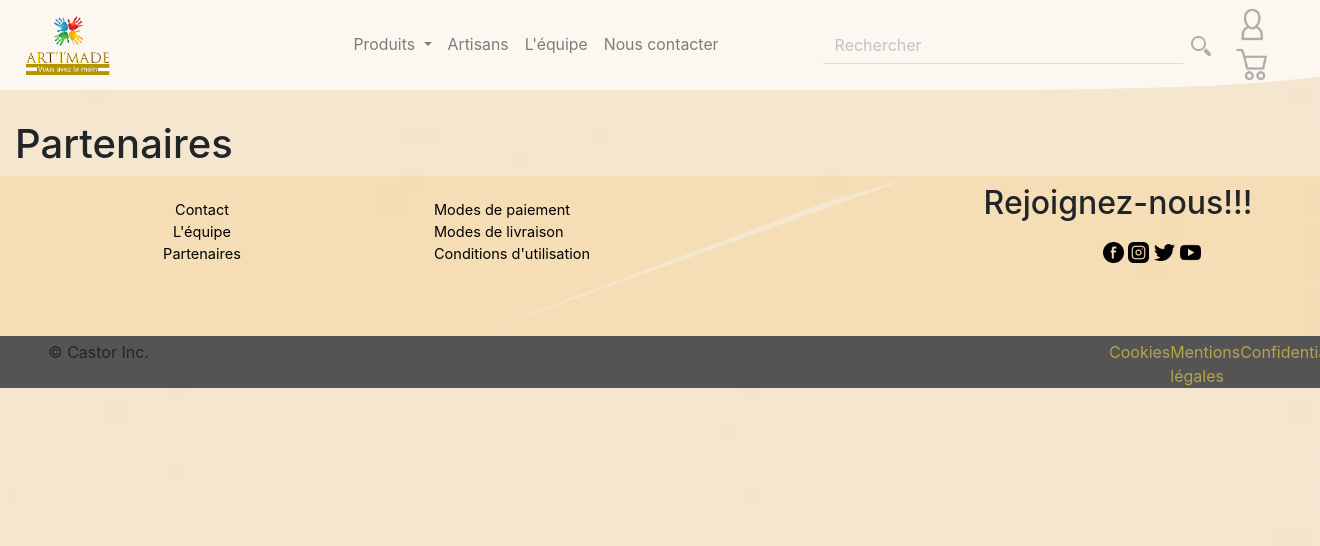
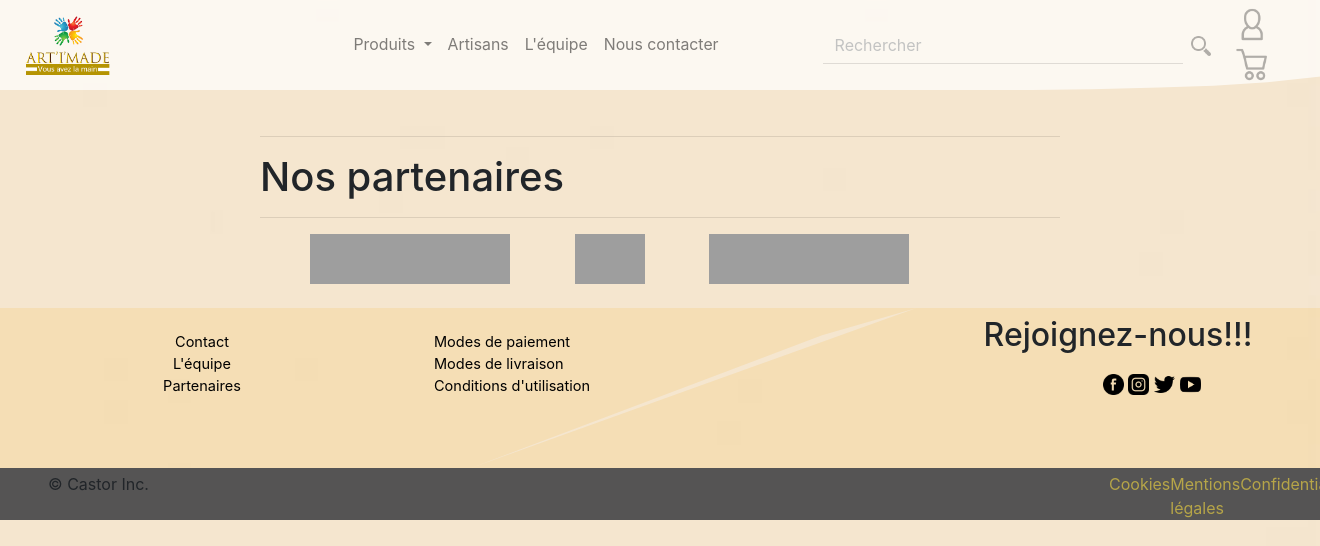
Before and after one commit to Unautrepseudo/TrainingCourse-project, a Symfony app: template templates/partenaires/index.html.twig in a window 1320 px wide; the page is wider, and only the part inside the window is pictured. Shown: the top 546 px of that part. Run offline with Twig, Linux system fonts and the light colour scheme; the template is opened without the code that fills it, so the values that code supplies are empty; some libraries are stand-ins or nearby versions; grey boxes are pictures that could not be loaded.

Commit message:
changement à ne pas prendre en compte

```diff
--- a/public/css/style.css
+++ b/public/css/style.css
@@ -1,266 +1,227 @@
     /*********GENERAL***********/
 
-*
-{
-    margin :0;
-    padding:0;
-
+    * {
+        margin: 0;
+        padding: 0;
     }
 
-body
-{
+    body {
         background-image: url(body.jpg);
         background-repeat: no-repeat;
         background-size: cover;
         background-attachment: fixed;
-
-
     }
 
-
-.container-fluid{
-    width:100%;
-    overflow:hidden;
-
+    .container-fluid {
+        width: 100%;
+        overflow: hidden;
     }
-
-
 
     .clear {
         height: 16vh;
     }
+
     .clear2 {
         height: 15vh;
     }
-
     /***************************HOME*******************************/
     /********NAV**************/
 
-nav{
+    nav {
         font-size: 1.2vw;
         clip-path: polygon(100% 0, 100% 83%, 95% 91%, 91% 95%, 87% 97%, 82% 99%, 76% 100%, 66% 100%, 0 100%, 0 0);
-    background:rgba(255, 255, 255, 0.705);
+        background: rgba(255, 255, 255, 0.705);
     }
 
-.searchInput{
-    border:none;
+    .searchInput {
+        border: none;
         border-bottom: 1px solid rgba(66, 66, 66, 0.397);
-    border-radius:0;
-    background:rgba(255, 255, 255, 0) !important;
+        border-radius: 0;
+        background: rgba(255, 255, 255, 0) !important;
         width: 45vh !important;
         opacity: 0.4;
     }
 
-.searchButton{
+    .searchButton {
         background: rgba(255, 255, 255, 0);
         border: none;
         opacity: 0.3;
-
     }
 
-.log, .cart{
+    .log,
+    .cart {
         opacity: 0.3;
-
     }
 
-
-.navcons{
-    position:absolute;
+    .navcons {
+        position: absolute;
         right: 2%;
     }
 
-.icon:hover{
-    opacity:0.6;
+    .icon:hover {
+        opacity: 0.6;
     }
+    /***********CAROUSEL*********/
 
-/***********CAROUSEL*********/
-.carousel img{
+    .carousel img {
         height: 55vh;
     }
-
-
     /***PRODUITS DU MOMENT***/
     /** title bar ***/
 
-.plusPro{
-    opacity:0.6;
+    .plusPro {
+        opacity: 0.6;
     }
 
-.plusPro a{
-    text-decoration:none;
-    color:rgba(0, 0, 0, 0.767);
+    .plusPro a {
+        text-decoration: none;
+        color: rgba(0, 0, 0, 0.767);
     }
 
-.plusWord{
+    .plusWord {
         opacity: 0.3;
     }
 
-.plusPro:hover, .plusWord:hover{
-    opacity:1;
-    color:black;
+    .plusPro:hover,
+    .plusWord:hover {
+        opacity: 1;
+        color: black;
     }
 
-
-
-.tCurText{
+    .tCurText {
         font-size: 2vw;
-    font-weight:bold;
-    opacity:0.9;
+        font-weight: bold;
+        opacity: 0.9;
     }
 
-.titleCurrent img{
+    .titleCurrent img {
         width: 0.9vw;
     }
+    /**cards part ***/
 
-/**cards part ***/
-.currentProducts{
+    .currentProducts {
         clip-path: polygon(10% 1%, 15% 0, 100% 0, 100% 100%, 0 100%, 0 13%, 2% 8%, 6% 3%);
-    background:rgba(255, 136, 0, 0.055);
-
+        background: rgba(255, 136, 0, 0.055);
     }
 
-.currentProducts h2{
-    background:rgba(255, 1, 1, 0.021);
+    .currentProducts h2 {
+        background: rgba(255, 1, 1, 0.021);
     }
 
-.card{
-    background:rgba(255, 136, 0, 0);
-    border:none;
+    .card {
+        background: rgba(255, 136, 0, 0);
+        border: none;
     }
 
-.card a{
-    text-decoration:none;
-    color:black;
+    .card a {
+        text-decoration: none;
+        color: black;
     }
 
-.cCarText{
+    .cCarText {
         opacity: 0.8;
     }
 
-.cardA p:hover{
-    opacity:1;
+    .cardA p:hover {
+        opacity: 1;
     }
 
-.currentPrice{
+    .currentPrice {
         font-size: 1vw;
     }
+
     .note i {
         width: 0.5vw;
         padding-left: 1vw;
         color: rgb(240, 185, 36);
     }
 
-.test:hover{
+    .test:hover {
         width: 90%;
+    }
+    /*************LUMIERE SUR*********/
 
+    .divLt {
+        background: rgba(233, 233, 90, 0.055);
+        clip-path: polygon(100% 11%, 94% 23%, 98% 44%, 99% 68%, 95% 83%, 100% 100%, 0 100%, 0 0, 100% 0);
     }
 
-
-
-/*************LUMIERE SUR*********/
-
-
-
-.divLt{
-    background:rgba(233, 233, 90, 0.055);
-    clip-path: polygon(100% 11%, 94% 23%, 98% 44%, 99% 68%, 95% 83%, 100% 100%, 0 100%, 0 0, 100% 0);
-
-}
-
-.light{
-    background:rgba(255, 1, 1, 0.007);
-
+    .light {
+        background: rgba(255, 1, 1, 0.007);
     }
 
     .lightText {
         font-size: 3.9vw;
     }
 
-.dedeText{
-
+    .dedeText {
         padding-top: 2%;
         font-size: 1.3vw;
-
     }
-
 
     .nameArt {
         font-size: 3vw;
         clip-path: circle(64.8% at 50% 34%);
-
     }
 
-.descArt{
-    height:60%;
+    .descArt {
+        height: 60%;
     }
-
 
     .crafterImg {
         clip-path: polygon(12% 0, 100% 0%, 100% 100%, 0 100%, 3% 84%, 4% 53%, 0 24%);
-
     }
 
-#button{
+    #button {
         margin-top: 2%;
         margin-left: 75%;
         width: 15vh;
         height: 4.5vh;
         border-radius: 10%;
-    text-decoration:none;
-    border-bottom:1px solid rgba(12, 219, 219, 0.068);
-    border-right:1px solid transparent;
-    text-decoration:none;
+        text-decoration: none;
+        border-bottom: 1px solid rgba(12, 219, 219, 0.068);
+        border-right: 1px solid transparent;
+        text-decoration: none;
         background: rgba(233, 233, 90, 0.13);
         background-size: 200% 100%;
         background-image: linear-gradient(to right, transparent 50%, rgba(228, 185, 65, 0.555) 50%);
         transition: background-position .5s cubic-bezier(0.19, 1, 0.22, 1) .10s, color .5s ease 0s, background-color .8s ease;
-    font-size:2.1vh;
+        font-size: 2.1vh;
     }
 
-  #button a{
-    text-decoration:none;
-    color:black;
+    #button a {
+        text-decoration: none;
+        color: black;
+    }
 
-
-
-  }
-  #button:active
-  {
-      transform: translate(0px,5px);
-    -webkit-transform: translate(0px,5px);
+    #button:active {
+        transform: translate(0px, 5px);
+        -webkit-transform: translate(0px, 5px);
         border-top: 1px solid rgb(255, 255, 255);
         border-bottom: 1px solid rgb(227, 233, 233);
-    border-left:transparent;
-    border-right:transparent;
-    transform:rotateY(360deg); /*** mellow effect. needs border css thickness. at least border-top. Better with all of them.**/
+        border-left: transparent;
+        border-right: transparent;
+        transform: rotateY(360deg);
+        /*** mellow effect. needs border css thickness. at least border-top. Better with all of them.**/
     }
 
-
-  #button:hover{
-      color:rgba(255, 255, 255, 1);
-      background-color:rgba(228, 184, 65, 0);
+    #button:hover {
+        color: rgba(255, 255, 255, 1);
+        background-color: rgba(228, 184, 65, 0);
         background-position: -100% 100%;
         cursor: pointer;
-
     }
-
-
-
     /*********LE PROJET*****/
 
-.projInfo{
-    margin-top:10%;
+    .projInfo {
+        margin-top: 10%;
         margin-left: 10%;
         width: 80%;
         font-size: 1.3vw;
-
-
-
-
     }
 
-.projRight{
-    background:rgba(43, 206, 116, 0.075);
+    .projRight {
+        background: rgba(43, 206, 116, 0.075);
         transform: rotateZ(-6deg);
         border-radius: 3%;
         height: 40vh;
@@ -877,17 +820,37 @@ width: 90%;
         margin-left: 1%;
     }
 
-.fg-content p{
-    font-size:2.4vw;
-    color:rgb(231, 225, 225);
-    border-bottom:1px solid rgba(114, 114, 114, 0.247);
+    .fg-content p {
+        font-size: 2.4vw;
+        color: rgb(231, 225, 225);
+        border-bottom: 1px solid rgba(114, 114, 114, 0.247);
         text-shadow: rgb(56, 56, 56) 1px 0 1px;
     }
 
-.fg-content a{
+    .fg-content a {
         font-size: 1vw;
         opacity: 0.8;
+    }
+    /**************************************** Partenaires*******************************************/
 
+    .leslogos {
+        width: 200px;
+        height: 50px;
+        margin: 0 50px;
     }
 
-/* PARTENAIRES */
+    .lelogo {
+        width: 70px;
+        height: 50px;
+        margin: 0 10px;
+    }
+
+    .parterns {
+        width: 50rem;
+        margin: 0 auto;
+    }
+
+    .titleh2 {
+        color: rgb(189, 122, 34);
+        text-align: center;
+    }
--- a/templates/partenaires/index.html.twig
+++ b/templates/partenaires/index.html.twig
@@ -1,7 +1,11 @@
-{% extends 'base.html.twig' %}
+{% extends 'base.html.twig' %} {% block title %}Nos partenaires{% endblock %} {% block body %}
+<div class="parterns">
+    <hr class="row1">
+    <h1 class="title2">Nos partenaires</h1>
+    <hr class="row1">
 
+    <a href="https://www.lemonde.fr/" target="_blank" rel="noopener noreferrer"><img src="{{asset('img/lemondelogo.png')}}" class="leslogos" alt="" srcset=""></a>
+    <a href="https://www.artisanat.fr/lartisanat/un-secteur-cle-de-leconomie/lartisanat-premiere-entreprise-de-france" target="_blank" rel="noopener noreferrer"><img src="{{asset('img/logoartisanatfrance.png')}}" class="lelogo" alt="" srcset=""></a>
+    <a href="https://www.notre-planete.info/" target="_blank" rel="noopener noreferrer"><img src="{{asset('img/logoplaneteinfo.jpg')}}" class="leslogos" alt="" srcset=""></a>
 
-
-{% block body %}
-<h1>Partenaires</h1>
-{% endblock %}
+</div><br> {% endblock %}
```
Also changed, not shown: other parts of public/css/style.css (+92 -110 lines). Lines whose indentation alone changed are shown as unchanged.
